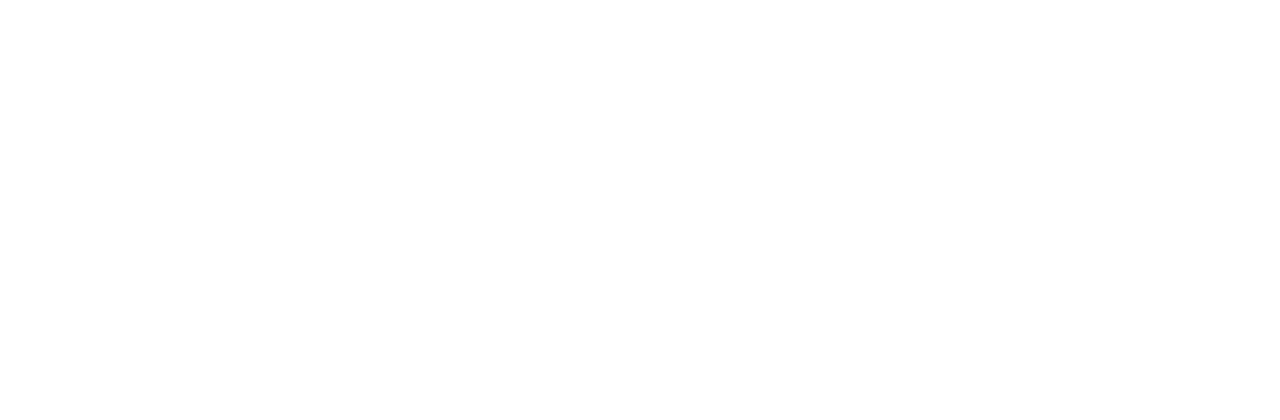
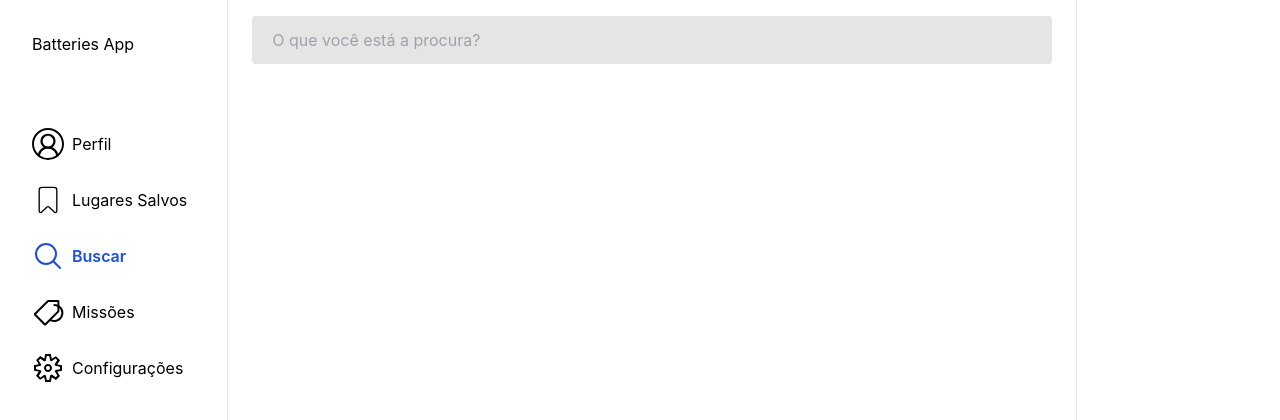
Before and after one commit to danielcorreia-dev/batteries-project, a Next.js app: page /sistema/buscar in a window 1280 px wide. Shown: the top 420 px of the page. Built offline with nearby package versions, Linux system fonts and the light colour scheme.

Commit message:
add: search page done, change layout to no borders because of dynamic height

```diff
--- a/components/layouts/UserLayout.tsx
+++ b/components/layouts/UserLayout.tsx
@@ -9,10 +9,10 @@
   return (
     <>
       <div className='flex mx-auto max-w-7xl'>
-        <header className='border-r border-neutral-300 h-screen'>
+        <header className=''>
           <SideUserNav />
         </header>
-        <div {...props}>{children}</div>
+        <div className='max-w-max flex-1'{...props}>{children}</div>
       </div>
     </>
   );
--- a/components/user/ProfileMain.tsx
+++ b/components/user/ProfileMain.tsx
@@ -147,7 +147,7 @@
   return (
     <>
       <EditProfileForm />
-      <div className="h-screen border-r border-neutral-300 ">
+      <div className="h-screen border-x border-neutral-300 ">
         <div className="flex-col items-center justify-between mb-6 max-w-xl py-4 px-8">
           <div className="flex items-center justify-between mb-4">
             <div className="relative h-32 w-32">
--- a/components/user/SideUserNav.tsx
+++ b/components/user/SideUserNav.tsx
@@ -44,12 +44,12 @@
       icon: CiBookmark,
     },
     {
-      url: 'sistema/buscar',
-      text: 'Explore',
+      url: '/sistema/buscar',
+      text: 'Buscar',
       icon: HiOutlineMagnifyingGlass,
     },
     {
-      url: 'sistema/missoes',
+      url: '/sistema/missoes',
       text: 'Missões',
       icon: VscTag,
     },
--- a/pages/sistema/buscar.tsx
+++ b/pages/sistema/buscar.tsx
@@ -1,7 +1,113 @@
-const Buscar = () => (
-  <>
-  </>
-)
+import { useState, useEffect } from 'react';
+import { useRouter } from 'next/router';
+import UserLayout from '@/components/layouts/UserLayout';
+import Link from 'next/link';
+import classNames from 'classnames';
 
+interface Item {
+  id: number;
+  title: string;
+}
 
-export default Buscar
+const data: Item[] = [
+  { id: 1, title: 'Lorem Ipsum' },
+  { id: 2, title: 'Dolor Sit Amet' },
+  { id: 3, title: 'Consectetur Adipiscing Elit' },
+  { id: 4, title: 'Sed Do Eiusmod Tempor Incididunt' },
+  { id: 5, title: 'Ut Labore Et Dolore Magna Aliqua' },
+  { id: 6, title: 'Ut Enim Ad Minim Veniam' },
+  { id: 7, title: 'Quis Nostrud Exercitation Ullamco' },
+  { id: 8, title: 'Laboris Nisi Ut Aliquip' },
+  { id: 9, title: 'Ex Ea Commodo Consequat' },
+  { id: 10, title: 'Duis Aute Irure Dolor In Reprehenderit' },
+  { id: 11, title: 'Voluptate Velit Esse Cillum Dolore' },
+  { id: 12, title: 'Fugiat Nulla Pariatur' },
+  { id: 13, title: 'Excepteur Sint Occaecat Cupidatat' },
+  { id: 14, title: 'Non Proident, Sunt In Culpa' },
+  { id: 15, title: 'Qui Officia Deserunt Mollit Anim' },
+];
+
+const useDebounce = (value: string, delay: number) => {
+  const [debouncedValue, setDebouncedValue] = useState(value);
+
+  useEffect(() => {
+    const handler = setTimeout(() => {
+      setDebouncedValue(value);
+    }, delay);
+
+    return () => {
+      clearTimeout(handler);
+    };
+  }, [value, delay]);
+
+  return debouncedValue;
+};
+
+const SearchBar = () => {
+  const [query, setQuery] = useState('');
+  const [results, setResults] = useState<Item[]>([]);
+  const [loading, setLoading] = useState(false);
+  const router = useRouter();
+  const debouncedQuery = useDebounce(query, 500);
+
+  useEffect(() => {
+    async function search(query: string) {
+      setLoading(true);
+
+      let results: Item[] = [];
+      if (query) {
+        results = data.filter((item) => {
+          return item.title.toLowerCase().includes(query.toLowerCase());
+        });
+      }
+
+      setResults(results);
+
+      setLoading(false);
+    }
+
+    if (debouncedQuery) {
+      search(debouncedQuery);
+    }
+  }, [debouncedQuery]);
+
+  const handleChange = (event: React.ChangeEvent<HTMLInputElement>) => {
+    setQuery(event.target.value);
+  };
+
+  return (
+    <>
+      <UserLayout>
+        <div className="border-x min-h-screen">
+          <div className="flex-col flex-1 max-w-6xl w-max items-center justify-center py-4 px-6 overflow-y-auto">
+            <input
+              type="text"
+              className="px-5 py-1 w-[50em] sm:px-5 sm:py-3 flex-1 text-neutral-800 bg-neutral-200 focus:bg-neutral-300 rounded focus:outline-none focus:ring-[1px] focus:ring-neutral-400 placeholder:text-zinc-400"
+              value={query}
+              onChange={handleChange}
+              placeholder="O que você está a procura?"
+            />
+            <div className="mt-4">
+              {loading ? <p>Loading...</p> : null}
+              {results.map((item, index) => (
+                <Link href={`/sistema/empresa/${item.id}`}>
+                  <p
+                    className={classNames(
+                      'hover:text-gray-500 hover:border-neutral-300 border border-transparent transition-colors px-2 py-4 mb-2 rounded',
+                      { 'mb-0': index === results.length }
+                    )}
+                    key={item.id}
+                  >
+                    {item.title}
+                  </p>
+                </Link>
+              ))}
+            </div>
+          </div>
+        </div>
+      </UserLayout>
+    </>
+  );
+};
+
+export default SearchBar;
--- a/pages/sistema/usuario/configuracoes.tsx
+++ b/pages/sistema/usuario/configuracoes.tsx
@@ -19,7 +19,7 @@
   const [activeTabIndex, setActiveTabIndex] = useState(0);
 
   return (
-    <div className="grid grid-cols-2">
+    <div className="grid grid-cols-2 border-l">
       <div className="w-max max-w-full border-r border-neutral-300 h-screen">
         <h1 className="px-4 py-6 font-bold text-2xl capitalize mb-10">
           configurações
```
